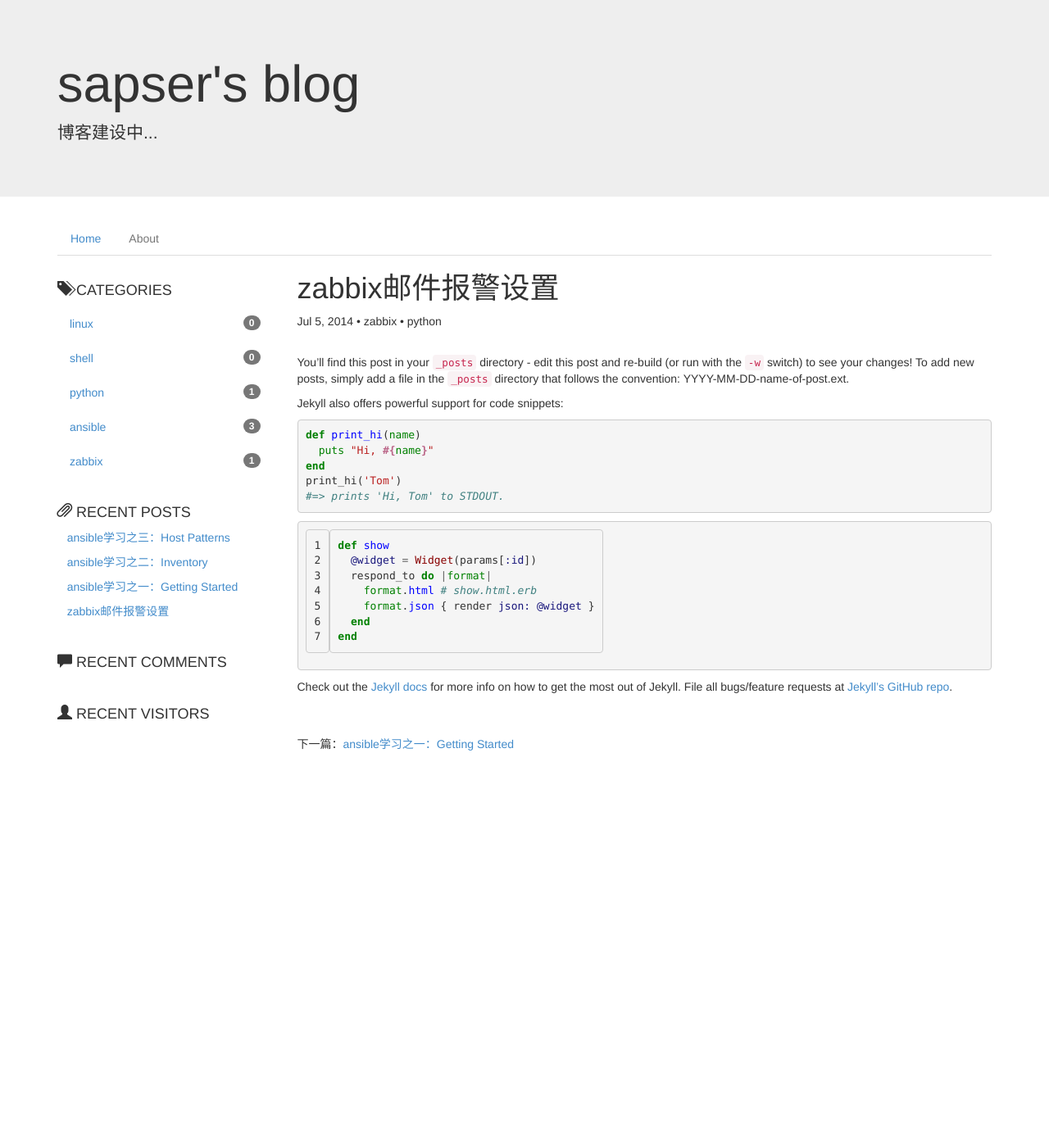
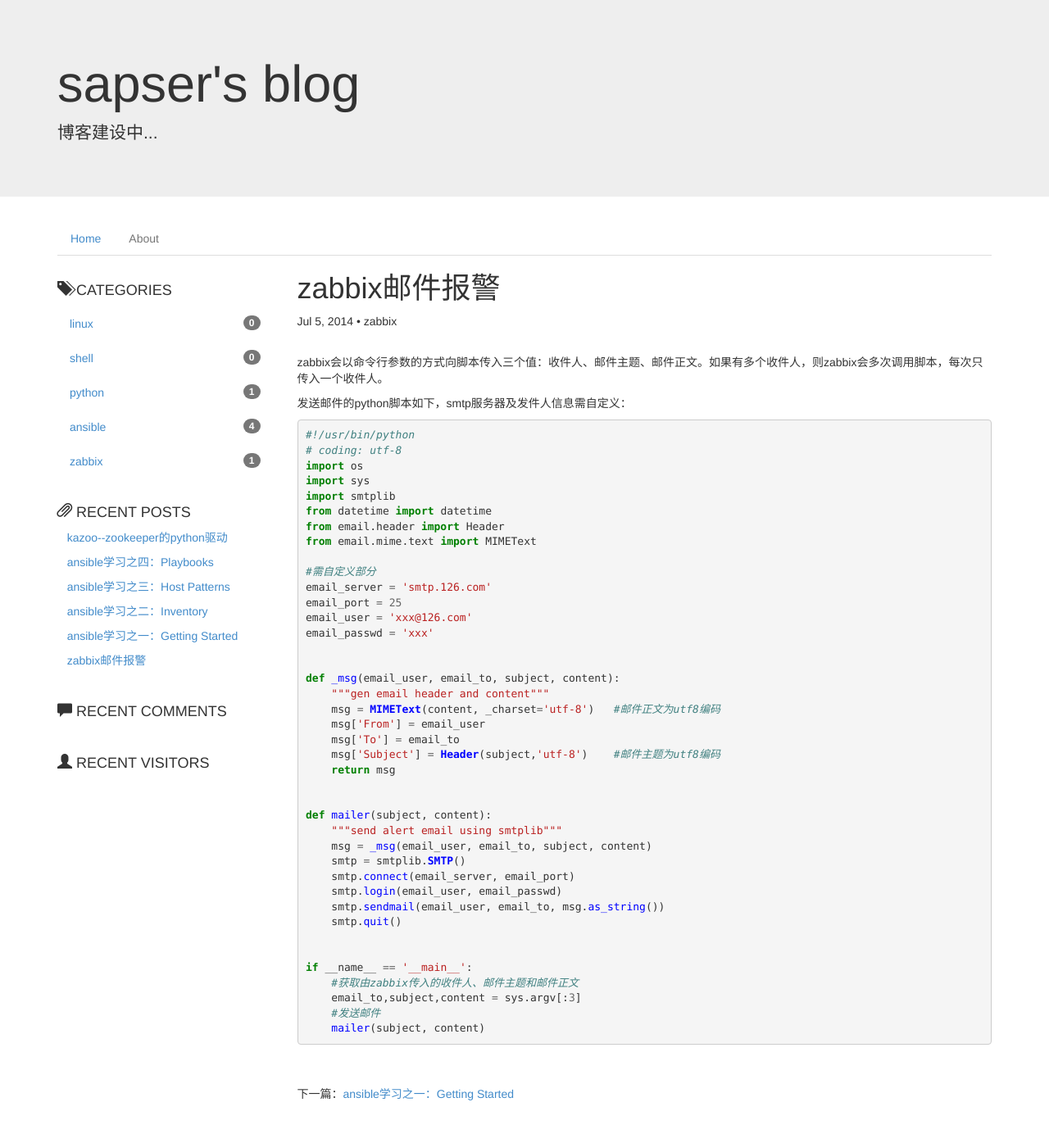
Before and after one commit to sapser/sapser.github.io, a Jekyll site: the page built from _posts/2014-07-05-zabbix-email-alert.md, in a window 1280 px wide. Shown: the whole page at 82% size. Built offline with Jekyll 4.4.1, drawn with Linux system fonts in a browser that asks for light colours; Markdown is read by kramdown in place of the engine named in the settings; comment, search, counter and statistics services are not loaded; before the commit the page ends 968 px from its top, so only the background shows below that; some of the changed lines change nothing that is shown.

Commit message:
添加新博文

````diff
--- a/_posts/2014-07-05-zabbix-email-alert.md
+++ b/_posts/2014-07-05-zabbix-email-alert.md
@@ -1,34 +1,54 @@
 ---
 layout: post
-title:  "zabbix邮件报警设置"
+title:  "zabbix邮件报警"
 date:   2014-07-05 10:46:38
-categories: zabbix python
+categories: zabbix
 ---
 
-You'll find this post in your `_posts` directory - edit this post and re-build (or run with the `-w` switch) to see your changes!
-To add new posts, simply add a file in the `_posts` directory that follows the convention: YYYY-MM-DD-name-of-post.ext.
 
-Jekyll also offers powerful support for code snippets:
+zabbix会以命令行参数的方式向脚本传入三个值：收件人、邮件主题、邮件正文。如果有多个收件人，则zabbix会多次调用脚本，每次只传入一个收件人。
 
-```ruby
-def print_hi(name)
-  puts "Hi, #{name}"
-end
-print_hi('Tom')
-#=> prints 'Hi, Tom' to STDOUT.
+发送邮件的python脚本如下，smtp服务器及发件人信息需自定义：
+
+```python
+#!/usr/bin/python
+# coding: utf-8
+import os
+import sys
+import smtplib
+from datetime import datetime
+from email.header import Header
+from email.mime.text import MIMEText
+
+#需自定义部分
+email_server = 'smtp.126.com'
+email_port = 25
+email_user = 'xxx@126.com'
+email_passwd = 'xxx'
+
+
+def _msg(email_user, email_to, subject, content):
+    """gen email header and content"""
+    msg = MIMEText(content, _charset='utf-8')   #邮件正文为utf8编码
+    msg['From'] = email_user
+    msg['To'] = email_to
+    msg['Subject'] = Header(subject,'utf-8')    #邮件主题为utf8编码
+    return msg
+
+
+def mailer(subject, content):
+    """send alert email using smtplib"""
+    msg = _msg(email_user, email_to, subject, content)
+    smtp = smtplib.SMTP()
+    smtp.connect(email_server, email_port)
+    smtp.login(email_user, email_passwd)
+    smtp.sendmail(email_user, email_to, msg.as_string())
+    smtp.quit()
+
+
+if __name__ == '__main__':
+    #获取由zabbix传入的收件人、邮件主题和邮件正文
+    email_to,subject,content = sys.argv[:3]
+    #发送邮件
+    mailer(subject, content)
 ```
-
-{% highlight ruby linenos %}
-def show
-  @widget = Widget(params[:id])
-  respond_to do |format|
-    format.html # show.html.erb
-    format.json { render json: @widget }
-  end
-end
-{% endhighlight %}
-
-Check out the [Jekyll docs][jekyll] for more info on how to get the most out of Jekyll. File all bugs/feature requests at [Jekyll's GitHub repo][jekyll-gh].
-
-[jekyll-gh]: https://github.com/jekyll/jekyll
-[jekyll]:    http://jekyllrb.com
--- /dev/null
+++ b/_posts/2014-07-21-ansible-playbook.md
@@ -0,0 +1,6 @@
+---
+layout: post
+title: "ansible学习之四：Playbooks"
+date: 2014-07-21 14:54:00 +0800
+categories: ansible
+---
--- /dev/null
+++ b/_posts/2014-07-21-zookeeper-kazoo.md
@@ -0,0 +1,400 @@
+---
+layout: post
+title: "kazoo--zookeeper的python驱动"
+date: 2014-07-21 15:27:00 +0800
+categories: python zookeeper
+---
+
+
+kazoo是zookeeper的python驱动，纯python实现。
+
+
+<br />
+#### 核心类讲解
+```python
+kazoo.client.KazooClient(hosts='127.0.0.1:2181',
+                         timeout=10.0,
+                         client_id=None,
+                         handler=None,
+                         default_acl=None,
+                         auth_data=None,
+                         read_only=None,
+                         randomize_hosts=True,
+                         connection_retry=None,
+                         command_retry=None,
+                         logger=None,
+                         **kwargs)
+```
+该类是kazoo模块的最主要的一个类，用于连接zookeeper服务器，参数：
+<ul>
+<li>`hosts`：指定ZooKeeper的ip和端口，可以是以逗号分隔的多个ZooKeeper服务器IP和端口，客户端会随机选择一个来连接。</li>
+<li>`timeout`：会话超时时间，在连接断开后就开始计算，如果在此会话时间内重新连接上的话，该连接创建的临时节点就不会移除。默认会话超时最小是2倍的tickTime(在zk服务器配置文件中设置），最大是20倍的tickTime。会话过期由ZooKeeper集群，而不是客户端来管理。客户端与集群建立会话时提供该超时值，集群使用这个值来确定客户端会话何时过期，集群在指定的超时时间内没有得到客户端的消息时发生会话过期，会话过期时集群将删除会话的所有临时节点，立即通知所有(观察节点)客户端。</li>
+<li>`client_id`：传递一个双元素数组：[会话id, 密码]。客户端取得ZooKeeper服务句柄时，ZooKeeper创建一个会话，由一个64位数标识，这个数将返回给客户端。如果连接到其他服务器，客户端将在连接握手时发送会话ID。出于安全考虑，服务器会为会话ID创建一个密码，ZooKeeper服务器可以校验这个密码。这个密码将在创建会话时与会话ID一同发送给客户端。与新的服务器重新建立会话的时候，客户端会和会话ID一同发送这个密码。</li>
+<li>`read_only`：创建一个只读的连接。</li>
+<li>`randomize_hosts`：随机选择zk服务器连接。</li>
+</ul>
+
+<b>类实例属性及方法：</b>
+
+zk.start(timeout=15)
+初始化到zookeeper服务器的连接，超过timeout时间没连接到zk服务器则会产生timeout_exception异常
+
+```python
+In [1]: from kazoo.client import KazooClient
+In [2]: zk = KazooClient(hosts="127.0.0.1:2181,127.0.0.1:2182,127.0.0.1:2183")
+In [3]: zk.start()       #到这一步没生成异常就说明正常连接到zk服务器了
+```
+
+zk.stop()
+一旦连接上，客户端会尽力保持连接，不管间歇性的连接丢失。如果要主动丢弃连接，就使用该方法，该方法会断开连接和关闭该连接的session，此时该连接创建的所有临时节点都会立即移除，并触发这些临时节点的DataWatch和这些临时节点的父节点的ChildrenWatch
+
+zk.restart()
+重启连接会话
+
+zk.state
+当前连接状态，值为如下三个之一：LOST、CONNECTED、SUSPENDED。<b>当实例化一个KazooClient连接时处于LOST状态；然后使用start()真正建立连接后处于CONNECTED状态；如果此时连接出现问题或客户端切换到另一台zk服务器，此时将处于SUSPENDED状态；在会话有效期内重新连接上又变回CONNECTED状态，如果重连上但是会话过期，则变为LOST状态。</b>
+
+```python
+In [57]: zk1 = KazooClient(hosts="127.0.0.1:2181,127.0.0.1:2182,127.0.0.1:2183")
+In [58]: zk1.state
+Out[58]: 'LOST'
+In [59]: zk1.start()
+In [60]: zk1.state
+Out[60]: 'CONNECTED'
+In [62]: zk1.stop()
+In [63]: zk1.state
+Out[63]: 'LOST'
+In [64]: zk1.close()
+In [65]: zk1.state
+Out[65]: 'LOST'
+```
+
+zk.connected
+客户端是否已连接到zk服务器，已连接上返回True
+
+zk.add\_listener(listener)
+添加一个函数对象作为回调函数，当连接状态改变时，就会自动调用该回调函数，具体看后面的<b>“监听连接事件”。</b>
+
+zk.remove\_listener(listener)
+移除一个listener
+
+zk.state\_listeners
+listener状态
+
+zk.create(path, value='', acl=None, ephemeral=False, sequence=False, makepath=False)
+创建一个节点，ephemeral表示改节点是临时节点，sequence表示该节点为顺序节点，默认当节点的父节点或祖先节点不存在时，创建该节点会失败，可以使用makepath设置为True来自动创建缺少的祖先节点。
+zk节点(znode)可以分为如下四类：
+<ul>
+<li>`PERSISTENT`：持续的，相比于EPHEMERAL，不会随着client session的close/expire而消失</li>
+<li>`PERSISTENT_SEQUENTIAL`：顺序的，会自动在节点名后面添加一个自增计数，格式为%010d</li>
+<li>`EPHEMERAL`：临时节点，生命周期依赖于client session，对应session close/expire后其znode也会消失，临时节点不能有子节点</li>
+<li>`EPHEMERAL_SEQUENTIAL`</li>
+</ul>
+该方法可能触发如下异常：
+<ul>
+<li>`NodeExistsError`：当要创建的节点已经存在时</li>
+<li>`NoNodeError`：当makepath为False且祖先节点不存在时</li>
+<li>`NoChildrenForEphemeralsError`：父节点为临时节点，在一个临时节点下面创建子节点会报该异常</li>
+<li>`ZookeeperError`：节点值太大，zk默认节点值限制为1M</li>
+<li>`ZookeeperError`：服务器返回一个非0状态码</li>
+</ul>
+
+zk.get\_children(path, watch=None, include\_data=False)
+获取指定节点的所有子节点，以列表返回。如果include\_data为True，则还会返回该节点的ZnodeStat状态
+
+zk.get(path, watch=None)
+获取指定节点的值，节点不存在触发NoNodeError异常
+
+```python
+In [12]: zk.get("/xj")
+Out[12]:
+('2222',          #节点的值
+  ZnodeStat(
+    czxid=4294967304,             #创建该节点的zxid
+    mzxid=17179869186,            #最近一次修改该节点的zxid
+    ctime=1386060984217,          #秒数表示的znode创建时间，这里最后3位数是毫秒数，如1386060984217，准确应该为1386060984.217
+    mtime=1386296567754,          #该节点的最近一次修改时间
+    version=7,           #该节点数据修改次数
+    cversion=4,          #改节点的子节点修改次数
+    aversion=0,          #该节点的ACL修改次数
+    ephemeralOwner=0,    #如果znode是临时节点，则指示节点所有者的会话ID；如果不是临时节点，则为零
+    dataLength=4,        #该节点的数据长度
+    numChildren=4,       #子节点个数
+    pzxid=8589934670
+  )
+)
+```
+
+zk.set(path, value, version=-1)
+设置节点的值，返回该节点的ZnodeStat信息。版本不匹配产生BadVersionError异常、节点不存在产生NoNodeError、提供的值value太大产生ZookeeperError异常、如果zk返回一个非零错误状态码则产生ZookeeperError
+
+```python
+In [15]: zk.set('/xj', "new_value")
+Out[15]: ZnodeStat(czxid=4294967304, mzxid=21474836483, ctime=1386060984217, mtime=1386642770131, version=8, cversion=4, aversion=0, ephemeralOwner=0, dataLength=9, numChildren=4, pzxid=8589934670)
+```
+
+zk.delete(path, version=-1, recursive=False)
+删除节点，recursive为True表示递归删除节点及其子节点，如果有子节点且recursive为False，则会产生NotEmptyError异常，表示该节点有子节点不能删除；版本不匹配产生BadVersionError异常；节点不存在产生NoNodeError；如果zk返回一个非零错误状态码则产生ZookeeperError
+
+zk.exists(path, watch=None)
+检查节点是否存在，存在返回节点的ZnodeStat信息，否则返回None
+
+zk.ensure_path(path, acl=None)
+自动创建节点的祖先节点，如想创建一个节点"/a/b/c"，但是"/a/b"不存在，这时候使用该方法就可以自动把不存在的祖先节点一起创建了，`create()`的`makepath`参数也能实现该功能
+
+zk.sync(path)
+阻塞并等待指定节点同步到所有zk服务器，返回同步的节点
+
+zk.command(cmd='ruok')
+用于执行zk服务器提供的四字命令，这些四字命令如下：
+
+```
+conf               获取zk服务器的配置信息
+cons               输出指定server上所有客户端连接的详细信息，包括客户端IP，会话ID等
+crst               功能性命令。重置所有连接的统计信息
+dump               这个命令针对Leader执行，用于输出所有等待队列中的会话和临时节点的信息
+envi               用于输出server的环境变量。包括操作系统环境和Java环境
+ruok               用于测试server是否处于无错状态。如果正常，则返回“imok”,否则没有任何响应。注意：ruok不是一个特别有用的命令，它不能反映一个server是否处于正常工作。“stat”命令更靠谱
+stat               输出server简要状态和连接的客户端信息
+srvr               和stat类似
+srst               重置server的统计信息
+wchs               列出所有watcher信息概要信息，数量等
+wchc               列出所有watcher信息，以watcher的session为归组单元排列，列出该会话订阅了哪些path
+wchp               列出所有watcher信息，以watcher的path为归组单元排列，列出该path被哪些会话订阅着，意，wchc和wchp这两个命令执行的输出结果都是针对session的，对于运维人员来说可视化效果并不理想，可以尝试将cons命令执行输出的信息整合起来，就可以用客户端IP来代替会话ID了，具体可以看这个实现：http://rdc.taobao.com/team/jm/archives/1450
+mntr               输出一些ZK运行时信息，通过对这些返回结果的解析，可以达到监控的效果
+```
+
+zk.hosts
+一个迭代器，显示该客户端随机选择的zk服务器
+
+```python
+In [31]: list(zk.hosts)
+Out[31]: [('127.0.0.1', 2181), ('127.0.0.1', 2182), ('127.0.0.1', 2183)]
+
+zk.last_zxid          #获取zk服务器最新的一个zxid
+In [37]: zk.last_zxid
+Out[37]: 21474836491
+```
+
+zk.client\_id
+返回连接的session\_id和密码
+
+zk.chroot
+查看当前连接根节点
+
+```python
+In [30]: zk.chroot
+Out[30]: '/xj'
+```
+
+
+<br />
+#### 监听连接事件：
+用于监控连接是否断开、恢复或者是会话过期，kazoo通过kazoo.client.KazooState类来实现该功能，该类有三个值如下：
+
+```
+KazooState.CONNECTED    已正常连接上或已重新连接上zk服务器的连接状态
+KazooState.SUSPENDED    连接被中断，但是会话时间还没过期，该连接创建的临时节点也都还在
+KazooState.LOST         该连接已确认死亡(连接中断且会话过期)，此时该连接创建的临时节点都已被移除
+```
+
+<b>涉及KazooClient类的方法：</b>
+zk.state
+当前连接状态，值为如下三个之一：LOST、CONNECTED、SUSPENDED。当实例化一个KazooClient连接时处于LOST状态；然后使用start()真正建立连接后处于CONNECTED状态；如果此时连接出现问题或客户端切换到另一台zk服务器，此时将处于SUSPENDED状态；在会话有效期内重新连接上又变回CONNECTED状态，如果重连上但是会话过期，则变为LOST状态。
+
+zk.connected
+客户端是否已连接到zk服务器，已连接返回True
+
+zk.add_listener(listener)
+添加一个函数对象作为回调函数，当连接状态改变时，就会自动调用该函数
+
+zk.remove_listener(listener)
+移除一个listener
+
+zk.state_listeners
+listener状态
+
+例子：
+
+```python
+In [45]: from kazoo.client import KazooClient
+In [46]: from kazoo.client import KazooState
+In [47]: zk = KazooClient(hosts="127.0.0.1:2181,127.0.0.1:2182,127.0.0.1:2183")
+
+In [48]: def my_listener(state):
+   ....:     if state == KazooState.LOST:
+   ....:         print "trigger LOST state"
+   ....:     elif state == KazooState.SUSPENDED:
+   ....:         print "trigger SUPENDED state"
+   ....:     else:
+   ....:         print "connected or reconnected"
+
+In [51]: zk.add_listener(my_listener)
+
+In [52]: zk.start()
+connected or reconnected               #触发CONNECTED状态
+
+In [53]: zk.stop()
+trigger LOST state               #触发LOST状态
+```
+
+
+<br />
+#### 重连保持session_id不变：
+客户端与zookeeper服务器的连接断开了，重新连接后zookeeper是如何知道这是之前一个连接的重新连接呢？这是靠KazooClient类的`client_id`参数(是一个双元素元组)来保证的，如果该参数为空表示是一个新连接，此时zookeeper服务器为该连接分配一个`session_id`和对应秘钥(元组形式)；如果该参数不为空，则zookeeper就知道这个连接是之前一个连接断开后重新连接上来的，然后就会去查该连接的session是否过期，如果还没过期就继续保存这个连接的临时节点。
+当前想到的做法就是，将`zk.client_id`序列化到一个文件中，如`pickle.dump(zk.client_id, fileobj)`，然后下次连接就通过`pickle.load(fileobj)`来获取这个`session_id`，然后传入KazooClient类的`client_id`参数中。
+
+应用举例：
+如zookeeper做游戏服务器的负载均衡，每一个游戏服都在zookeeper服务器上注册一个临时节点，游戏服务器断开后，如果在session会话期内通过上一个连接的`client_id`重新连接上来，则临时节点不会被删除，表示该游戏服依然正常，没有挂掉；如果超过session会话有效期还没连接上来，则临时节点被移除，判定为该游戏服已经挂掉，不再转发客户端请求过来。
+
+
+<br />
+#### watcher
+分为两种：
+<ul>
+<li>`dataWatch`：针对节点的创建、修改、删除，都会触发该watch（同时创建、删除节点也会触发该节点的父节点的childrenWatch）</li>
+<li>`childrenWatch`：针对子节点的创建、删除，才会触发该watch</li>
+</ul>
+
+kazoo.client.KazooClient类提供了两个装饰器方法来实现这两类watcher：
+
+```python
+@zk.ChildrenWatch
+@zk.DataWatch
+```
+不同于默认的watch规则，使用该装饰器定义的watch会一直存在，而不是默认的一次性，也就是说只要对一个路径定义了watch，该watch就会一直存在，监控该路径的任何变动。
+
+<b>DataWatch用法：</b>
+
+```python
+@zk.DataWatch("/xj")          #对该节点create、set、delete操作都会触发该watch
+def changed(data, stat, event):          #data是该节点的值；stat是节点的ZnodeState状态信息；event是WatchedEvent类实例，有三个值：type表示触发该watch的操作类型（如CREATED表示是一个创建节点的操作触发了该watch）、state表示当前连接状态、path表示操作的路径。这三个参数也不是必须提供，提供一个或两个也行
+    ...
+```
+例子：
+
+```python
+from kazoo.client import KazooClient
+import time
+
+zk = KazooClient(hosts="127.0.0.1:2181,127.0.0.1:2182,127.0.0.1:2183")
+zk.start()
+
+@zk.DataWatch("/xj")
+def changed(data, stat, event):
+    print "--------------DataWatch---------------"
+    print "data:", data
+    print "stat:", stat
+    print "event:", event
+
+zk.create("/xj", "value1")
+time.sleep(2)
+zk.set("/xj", "value2")
+time.sleep(2)
+zk.delete("/xj")
+time.sleep(2)
+```
+执行上面代码：
+
+```bash
+[root@centos6 ~]# python kazoo_watcher.py
+--------------DataWatch---------------               #谨记，watch函数定义完的就会调用一次
+data: None
+stat: None
+event: None
+--------------DataWatch---------------
+data: value1
+stat: ZnodeStat(czxid=21474836501, mzxid=21474836501, ctime=1386646806240, mtime=1386646806240, version=0, cversion=0, aversion=0, ephemeralOwner=0, dataLength=6, numChildren=0, pzxid=21474836501)
+event: WatchedEvent(type='CREATED', state='CONNECTED', path=u'/xj')          #这里可以通过event.type这种方式来访问
+--------------DataWatch---------------
+data: value2
+stat: ZnodeStat(czxid=21474836501, mzxid=21474836502, ctime=1386646806240, mtime=1386646808268, version=1, cversion=0, aversion=0, ephemeralOwner=0, dataLength=6, numChildren=0, pzxid=21474836501)
+event: WatchedEvent(type='CHANGED', state='CONNECTED', path=u'/xj')
+--------------DataWatch---------------
+data: None
+stat: None
+event: WatchedEvent(type='DELETED', state='CONNECTED', path=u'/xj')
+```
+
+<b>ChildrenWatch用法：</b>
+
+```python
+@zk.ChildrenWatch("/xj")          #如果/xj节点的子节点有变动(添加、删除)，触发该watch
+def childWatch(children):               #这种watch函数只有一个参数，children以列表形式保存了该节点的所有子节点
+    ....
+```
+例子：
+
+```python
+from kazoo.client import KazooClient
+import time
+
+zk = KazooClient(hosts="127.0.0.1:2181,127.0.0.1:2182,127.0.0.1:2183")
+zk.start()
+
+@zk.ChildrenWatch("/xj")
+def childWatch(children):
+        print '---------------ChildWatch----------------'
+        print "children:", children
+
+zk.create("/xj/a", "value1")
+time.sleep(2)
+zk.set("/xj/a", "value2")
+time.sleep(2)
+zk.delete("/xj/a")
+time.sleep(2)
+```
+执行上面代码：
+
+```bash
+[root@centos6 ~]# python kazoo_watcher.py
+---------------ChildWatch----------------
+children: []          #定义完watch函数后自动执行一次
+---------------ChildWatch----------------
+children: [u'a']
+---------------ChildWatch----------------
+children: []          #这里是zk.delete("/xj/a")触发的，对子节点set不会触发父节点的ChilrenWatch
+```
+
+
+<br />
+#### 事务：
+zookeeper3.4开始支持事务操作，在一个事务中可以执行多个操作，如果有一个操作未执行成功，则回滚到事务开始之前的状态
+
+```python
+transaction = zk.transaction()
+transaction.check('/node/a', version=3)
+transaction.create('/node/b', b"a value")
+results = transaction.commit()
+```
+
+
+<br />
+#### chroot（改变连接根节点）：
+可以改变新连接的根节点，这样做有很多好处，比如不同应用只能访问zk服务器的不同节点，不用担心看到或修改了其他应用的节点信息
+
+```python
+In [24]: zk.get_children("/")          #默认根节点
+Out[24]:
+[u'xj',
+u'sapser',
+u'user0000000030',
+u'user0000000031',
+u'user0000000032',
+u'id-0000000038',
+u'user0000000033',
+u'user0000000034',
+u'sapserr']
+
+In [25]: zk.get("/xj")
+Out[25]:
+('',
+ZnodeStat(czxid=21474836510, mzxid=21474836510, ctime=1386647457406, mtime=1386647457406, version=0, cversion=5, aversion=0, ephemeralOwner=0, dataLength=0, numChildren=1, pzxid=25769803779))          #从numChildren看出/xj节点有一个子节点
+
+In [26]: zk1 = KazooClient(hosts="127.0.0.1:2181,127.0.0.1:2182,127.0.0.1:2183/xj")          #改变zk1连接的根目录为/xj节点，该连接只能看到/xj节点之下的东西。注意/xj必须位于hosts参数末尾位置，位于其他位置都会出错
+
+In [27]: zk1.start()
+
+In [28]: zk1.get_children("/")          #这是根节点"/"其实就是/xj节点，可以看到只有一个子节点
+Out[28]: [u'a']
+```
````
